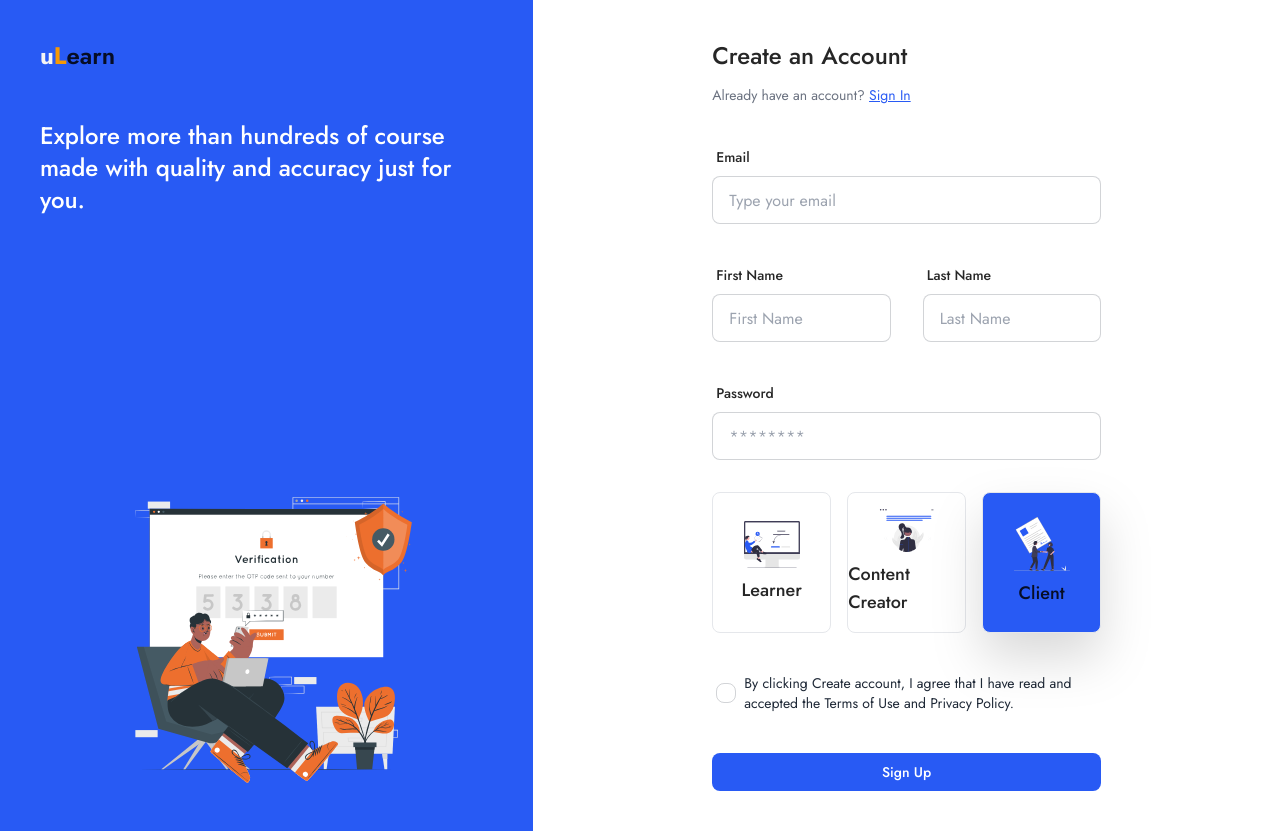
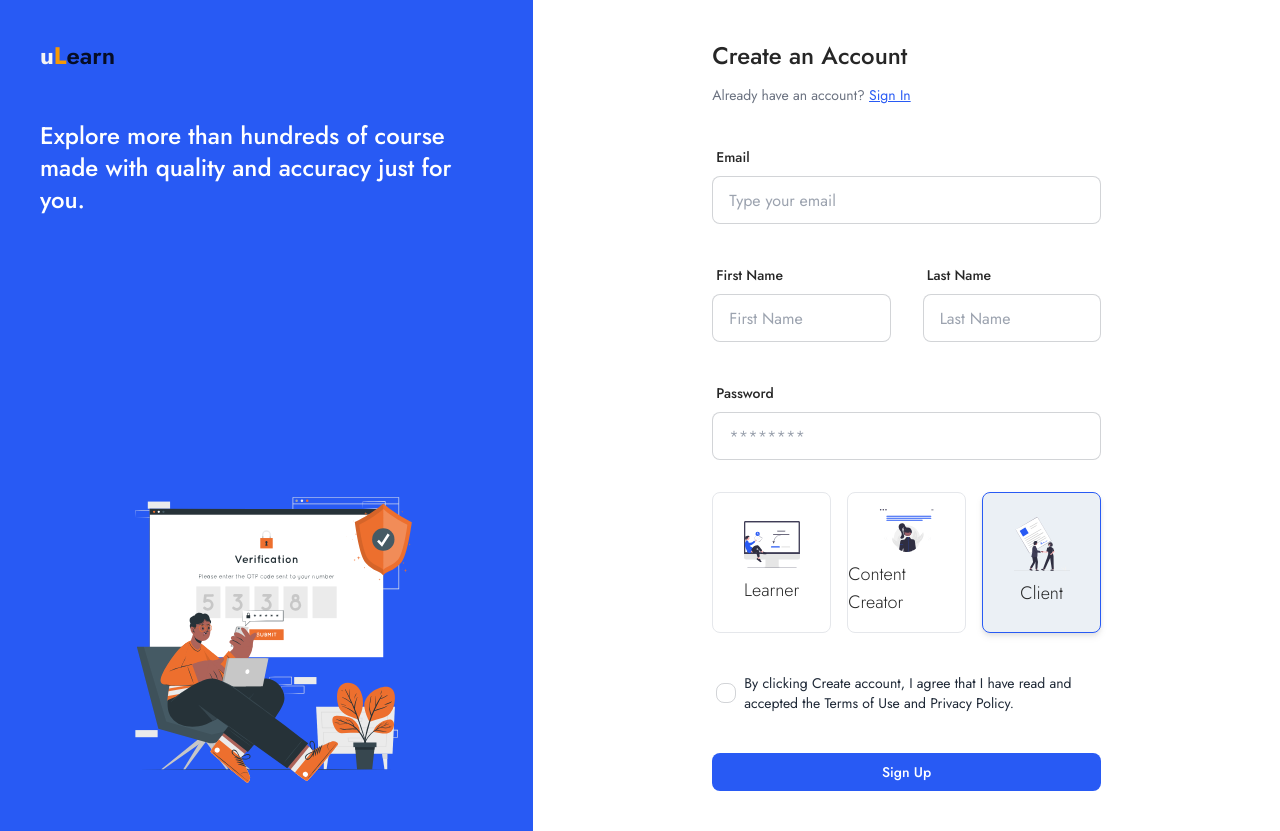
Before and after one commit to JoyCmollik/uLearn-mern-stack-webapplic, a React (Create React App) app in the folder ulearn-react-client-side/: page /auth/register/client in a window 1280 px wide. Built offline with nearby package versions, Linux system fonts and the light colour scheme.

Commit message:
added images

```diff
--- a/ulearn-react-client-side/src/components/Auth/Register.js
+++ b/ulearn-react-client-side/src/components/Auth/Register.js
@@ -124,7 +124,7 @@ const Register = () => {
 									key={roleIdx}
 									className={`py-4 border rounded-lg flex flex-col justify-center items-center space-y-2 transition duration-200 ease-in-out cursor-pointer ${
 										userRole === role &&
-										'bg-primary text-white drop-shadow-2xl'
+										'bg-light text-white drop-shadow-md border-primary'
 									}`}
 									onClick={() => handleUserRole(role)}
 								>
@@ -133,7 +133,7 @@ const Register = () => {
 										src={img}
 										alt='role learner'
 									/>
-									<h5 className='text-lg font-medium'>
+									<h5 className='text-lg font-light'>
 										{title}
 									</h5>
 								</div>
```
Also changed, not shown: ulearn-react-client-side/src/Images/dashboard_background.svg (added).
